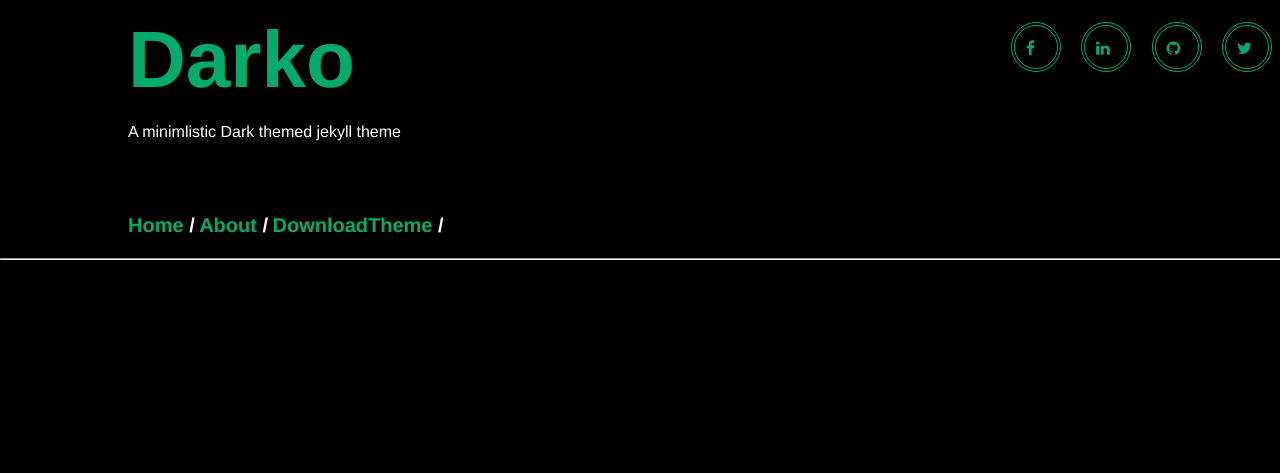
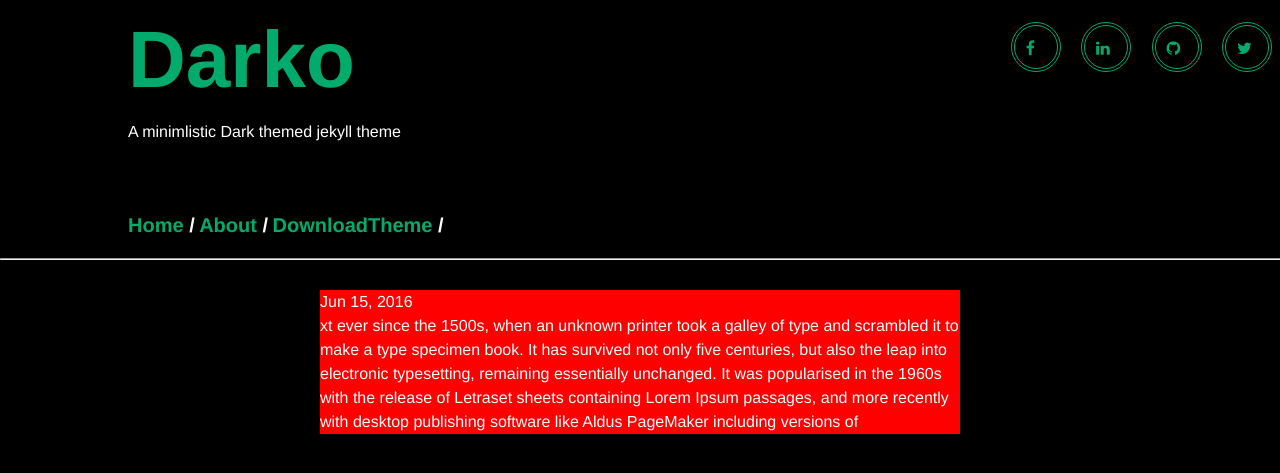
Before and after one commit to ayush1997/Darko, a Jekyll site: the page built from index.html, in a window 1280 px wide. Shown: the top 473 px of the page. Built offline with Jekyll 4.4.1, drawn with Linux system fonts in a browser that asks for light colours.

Commit message:
home post template

```diff
--- a/_layouts/default.html
+++ b/_layouts/default.html
@@ -8,9 +8,9 @@
     {% include header.html %}
 
     <div class="page-content">
-      <div class="wrap">
+
       {{ content }}
-      </div>
+
     </div>
 
 
--- a/css/main.css
+++ b/css/main.css
@@ -148,3 +148,29 @@ hr{
   text-decoration: none;
   margin: 22px 8px;
 }
+
+
+.page-content{
+
+  width:100%;
+  min-height:70%;
+  top:30%;
+  position: absolute;
+  align-items: center;
+}
+.wrap-post{
+
+}
+.home-post{
+  max-width: 50%;
+  background-color: red;
+  color:white;
+  margin: 20px 0 20px 0;
+  left:25% !important;
+  position: relative;
+}
+
+.home{
+  height: 100%;
+  width:100%;
+}
--- a/index.html
+++ b/index.html
@@ -6,6 +6,12 @@ layout: default
 
   <ul class="posts">
     {% for post in site.posts %}
+    <li>
+      <div class="home-post">
+      <span class="post-date">{{ post.date | date: "%b %-d, %Y" }}</span>
+      <p>xt ever since the 1500s, when an unknown printer took a galley of type and scrambled it to make a type specimen book. It has survived not only five centuries, but also the leap into electronic typesetting, remaining essentially unchanged. It was popularised in the 1960s with the release of Letraset sheets containing Lorem Ipsum passages, and more recently with desktop publishing software like Aldus PageMaker including versions of</p>
+    </div>
+    </li>
     {% endfor %}
   </ul>
 
```
Also changed, not shown: 5 other files.
